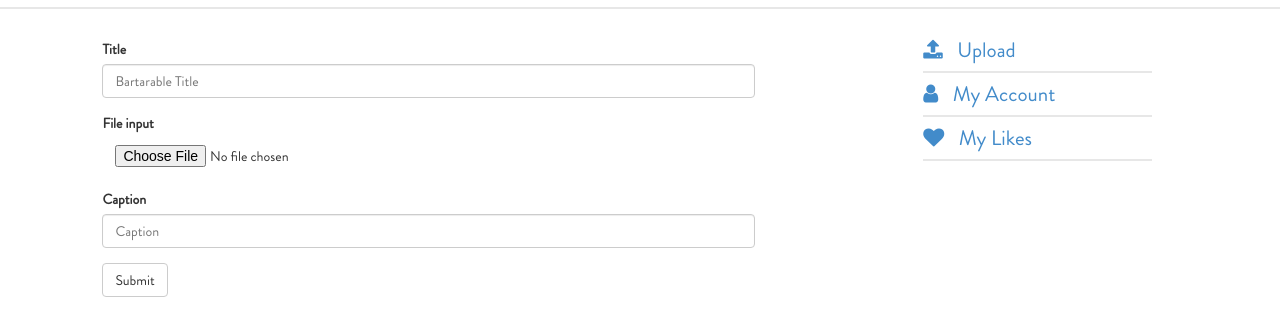
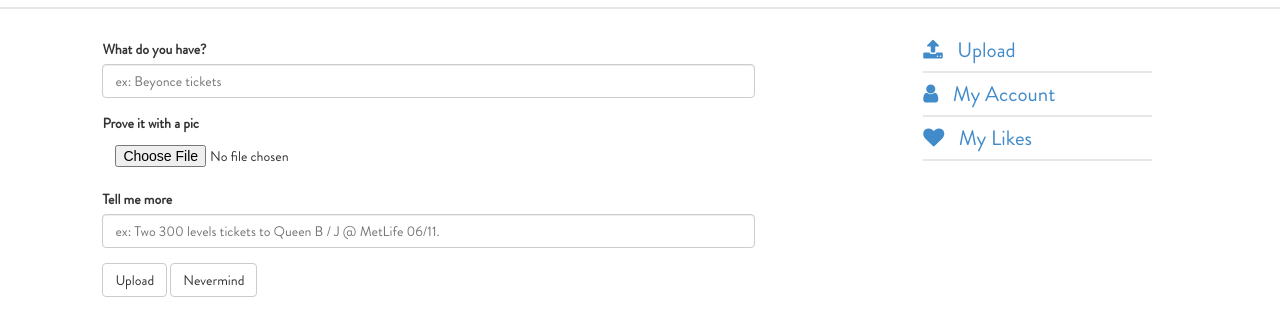
Before and after one commit to NicholasDeStefano/bartr, a website: page public/index.html at #/posts in a window 1280 px wide. Shown: the part 108-444 px from the top of the page. Drawn offline with Linux system fonts and the light colour scheme; no server answers; files whose address does not match are found by name.

Commit message:
made edit changes

```diff
--- a/public/js/controllers/UsersCtrl.js
+++ b/public/js/controllers/UsersCtrl.js
@@ -59,7 +59,7 @@
       $http.post('/api/users/:id', $scope.user).success(function(response) {
           console.log(response);
       }).then(function(){
-          $location.path('/profile');
+          $location.path('/app');
       })
     };
 
--- a/public/views/partials/posts.html
+++ b/public/views/partials/posts.html
@@ -1,18 +1,19 @@
 <div class="post-upload">
   <form role="form">
     <div class="form-group">
-      <label for="title">Title</label>
-      <input type="text" class="form-control" id="title" placeholder="Bartarable Title" ng-model="post.title">
+      <label for="title">What do you have?</label>
+      <input type="text" class="form-control" id="title" placeholder="ex: Beyonce tickets" ng-model="post.title">
     </div>
     <div class="form-group">
-      <label for="photo">File input</label>
+      <label for="photo">Prove it with a pic</label>
       <input id="photo" type="file" class="btn" ng-file-select="onFileSelect($files)">
       <!-- <p class="help-block">Uploaded!</p> MAKE THIS A NOTIFICATION THAT THE IMAGE HAS BEEN UPLOADED -->
     </div>
     <div class="form-group">
-      <label for="caption">Caption</label>
-      <input type="text" class="form-control" id="caption" placeholder="Caption" ng-model="post.caption">
+      <label for="caption">Tell me more</label>
+      <input type="text" class="form-control" id="caption" placeholder="ex: Two 300 levels tickets to Queen B / J @ MetLife 06/11." ng-model="post.caption">
     </div>
-    <button ng-click="submitPost(post)" class="btn btn-default">Submit</button>
+    <button ng-click="submitPost(post)" class="btn btn-default">Upload</button>
+    <a href='/#/app' class="btn btn-default">Nevermind</button>
   </form>
 </div>
```
Also changed, not shown: public/views/partials/profile.html (+2 -3 lines).
